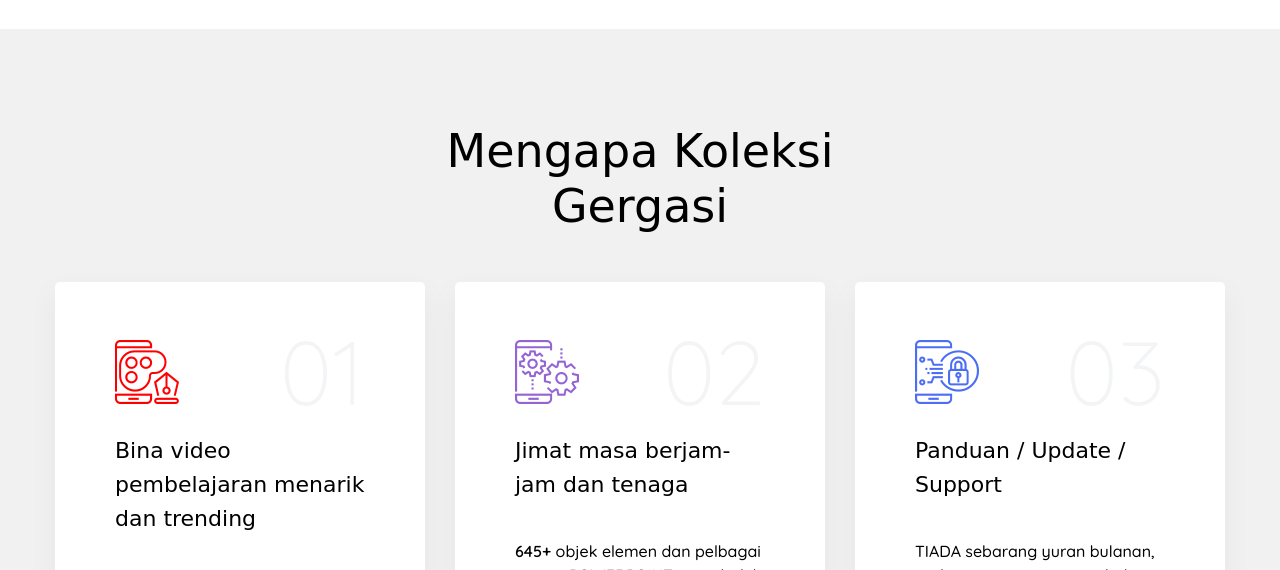
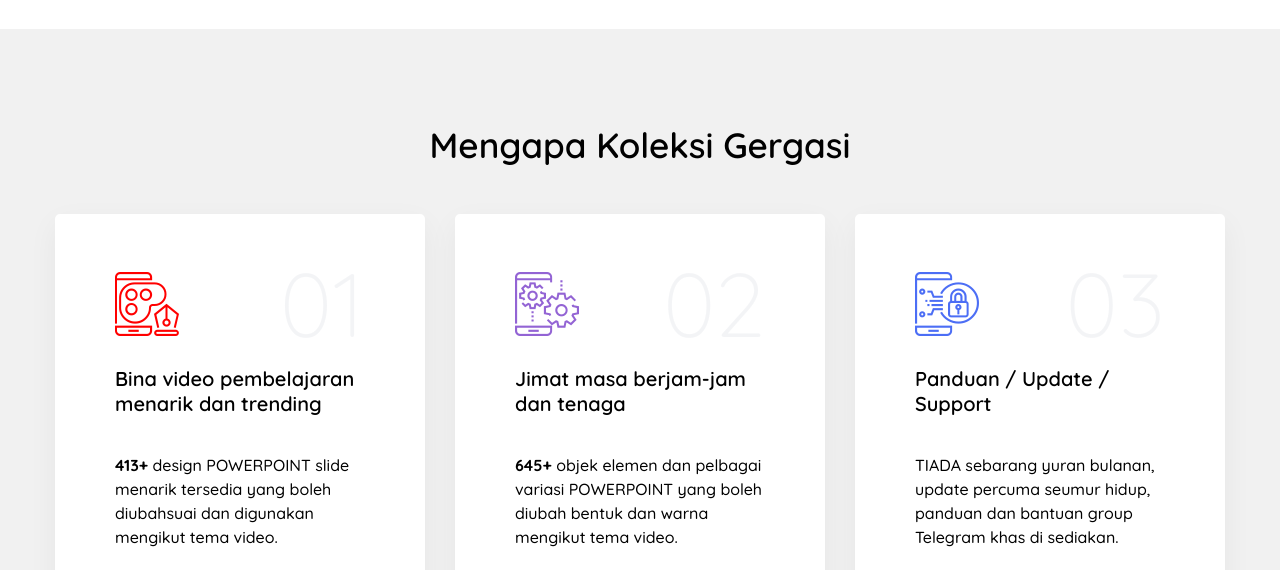
Before and after one commit to MSSArtK0d3r/HumaniLearningWeb, a plain HTML site: page index.html in a window 1280 px wide. Shown: the part 950-1520 px from the top of the page. Drawn offline with Linux system fonts and the light colour scheme; a web font is replaced by a local one.

Commit message:
v1.0.11-Ray

```diff
--- a/assets/css/style.css
+++ b/assets/css/style.css
@@ -21,8 +21,7 @@
 /*===========================
         01.COMMON css
 ===========================*/
-@import url('https://fonts.googleapis.com/css2?family=Quicksand:wght@300;400;500;600&display=swap');
-@import url('https://fonts.googleapis.com/css2?family=Patua+One&display=swap');
+@import url('https://fonts.googleapis.com/css2?family=Quicksand:wght@300;400;500;600;700&display=swap');
 
 body {
   font-family: "Quicksand", sans-serif;
@@ -71,8 +70,8 @@ h3,
 h4,
 h5,
 h6 {
-  font-family: 'Patua One', cursive;
-  font-weight: 400;
+  font-family: 'Quicksand', sans-serif;
+  font-weight: 700;
   color: black;
   margin: 0px; }
 
@@ -217,8 +216,8 @@ p {
     left: 2px;
     top: 3px; }
 .section-title .title {
-  font-size: 46px;
-  font-weight: 400;
+  font-size: 35px;
+  font-weight: 600;
   color:black;
   margin-top: 5px;
  }
@@ -614,7 +613,7 @@ p {
     margin-top: 50px; }
     .banner-content-wrapper .banner-content .title {
       font-size: 60px;
-      font-weight: 400;
+      font-weight: 600;
       color: #2e3d62; }
       @media only screen and (min-width: 992px) and (max-width: 1199px) {
         .banner-content-wrapper .banner-content .title {
@@ -868,9 +867,9 @@ p {
     -o-transition: all 0.3s linear;
     transition: all 0.3s linear; }
   .single-features .features-content .features-title a {
-    font-size: 22px;
-    line-height: 34px;
-    font-weight: 400;
+    font-size: 20px;
+    line-height: 25px;
+    font-weight: 600;
     color: black;
     -webkit-transition: all 0.3s linear;
     -moz-transition: all 0.3s linear;
@@ -2200,7 +2199,7 @@ p {
 
 .download-content .title {
   font-size: 50px;
-  font-weight: 400;
+  font-weight: 600;
   color: black; }
   @media only screen and (min-width: 992px) and (max-width: 1199px) {
     .download-content .title {
@@ -2211,7 +2210,7 @@ p {
 .download-content p {
   font-size: 20px;
   color: black;
-  padding-top: 15px;
+  padding: 15px 0 15px 0;
   font-weight: 500;
   letter-spacing: 1px; }
   @media only screen and (min-width: 992px) and (max-width: 1199px) {
--- a/index.html
+++ b/index.html
@@ -244,7 +244,7 @@
                             </div>
                             <div class="features-content">
                                 <h4 class="features-title"><a href="#">Bina video pembelajaran menarik dan trending</a></h4>
-                                <p><strong>413+</strong> reka bentuk templat POWERPOINT slide menarik tersedia yang boleh diubahsuai dan digunakan mengikut tema video.</p>
+                                <p><strong>413+</strong> design POWERPOINT slide menarik tersedia yang boleh diubahsuai dan digunakan mengikut tema video.</p>
                             </div>
                             <div class="features-btn">
                                 <a href="#"><i class="fab fa-youtube"></i></a>
@@ -324,7 +324,7 @@
                                     <li><i class="fas fa-times-circle timesRed"></i> Tidak perlu pening 'design' slide powerpoint.</li>
                                     <li><i class="fas fa-times-circle timesRed"></i> Tidak perlu menjadi 'PAKAT POWERPOINT'.</li>
                                 </ul>
-                                <a href="#hasil" class="main-btn main-btn-2">Lihat hasil video</a>
+                                <a href="#hasil" class="main-btn main-btn-2" style="font-size: 17px;letter-spacing: 1px;">Lihat hasil video</a>
                             </div>
                         </div>
                     </div>
@@ -554,7 +554,7 @@
                     <div class="section-title text-center">
                         <p class="sub-title">Dapatkan PERCUMA</p>
                         <h2 class="title">Starter Pack</h2>
-                        <a href="#" class="main-btn main-btn-2" style="margin-top: 10px;">Download Starter Pack</a>
+                        <a href="#" class="main-btn main-btn-2" style="margin-top: 10px;font-size: 17px;letter-spacing: 1px;">Download Starter Pack</a>
                     </div>
                 </div>
             </div>
@@ -795,7 +795,7 @@
                         <div class="download-content">
                             <h2 class="title">Dapatkan Koleksi Gergasi Sekarang</h2>
                             <p>Hanya dengan RM50.00 SAHAJA, anda boleh miliki koleksi gergasi ini. Download serta merta selepas membuat pembayaran</p>
-                            <a href="#" class="main-btn main-btn-2" style="margin-top: 10px;letter-spacing: 2px;font-size: 20px;">Miliki Sekarang</a>
+                            <a href="#" class="main-btn main-btn-2" style="margin-top: 10px;letter-spacing: 2px;font-size: 20px;text-transform: uppercase;">Miliki Sekarang</a>
                         </div>
                     </div>
                     <div class="col-lg-5">
```
